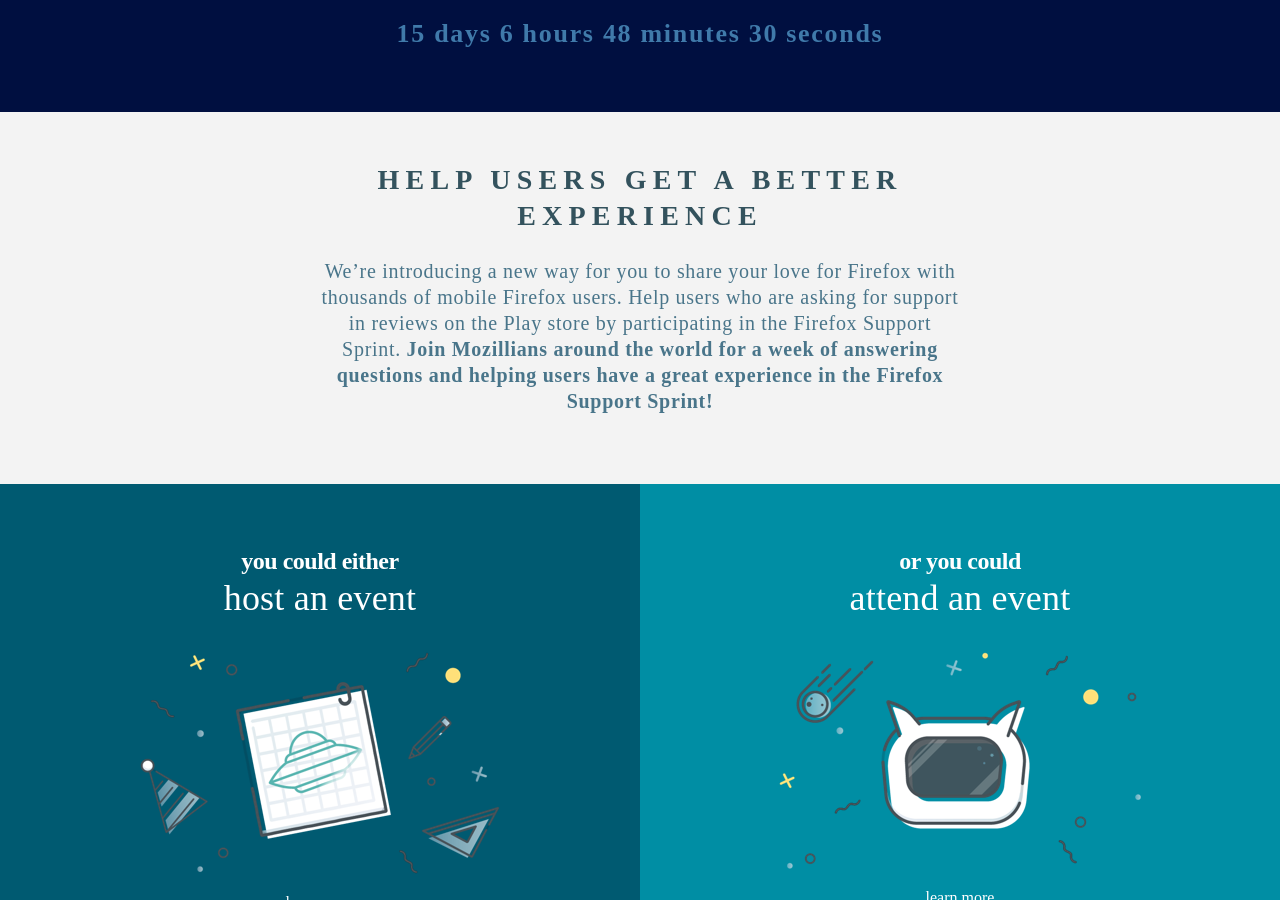
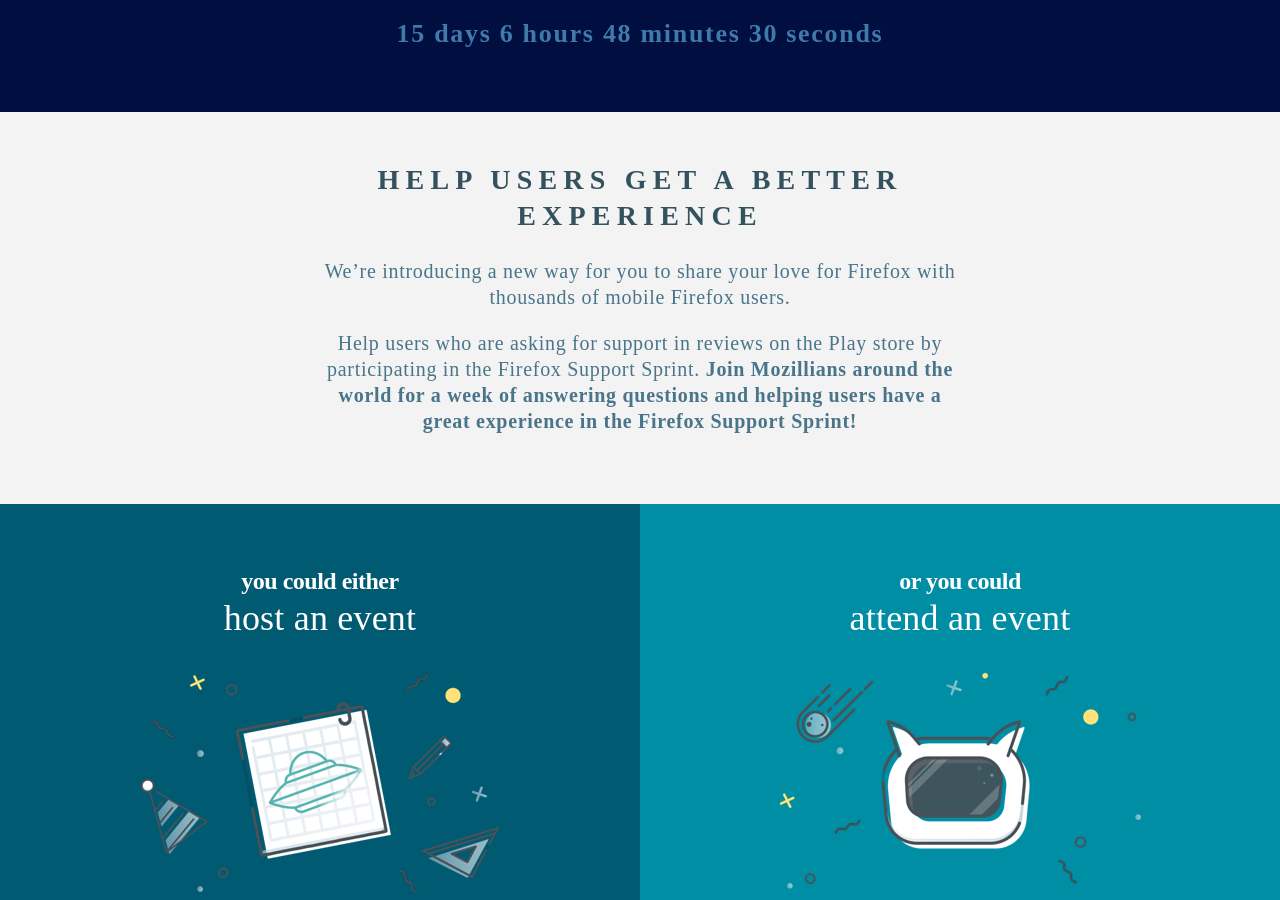
Before and after one commit to mozilla/sumo-playstore-campaign, a Jekyll site: the page built from index.md, in a window 1280 px wide and 900 px high, scrolled down 557 px. Built offline with Jekyll 4.4.1, drawn with Linux system fonts in a browser that asks for light colours; some web fonts are replaced; a script that is not in the unit is left out.

Commit message:
Fix markup + add spacing

```diff
--- a/_layouts/home.html
+++ b/_layouts/home.html
@@ -20,8 +20,11 @@ layout: default
     <div class="description">
       <h2>Help users get a better experience</h2>
       <p>
-We’re introducing a new way for you to share your love for Firefox with thousands of mobile Firefox users.
-Help users who are asking for support in reviews on the Play store by participating in the Firefox Support Sprint.  <strong>Join Mozillians around the world for a week of answering questions and helping users have a great experience in the Firefox Support Sprint!</strong></p>
+        We’re introducing a new way for you to share your love for Firefox with thousands of mobile Firefox users.
+      </p>
+      <p>
+        Help users who are asking for support in reviews on the Play store by participating in the Firefox Support Sprint. <strong>Join Mozillians around the world for a week of answering questions and helping users have a great experience in the Firefox Support Sprint!</strong>
+      </p>
     </div>
   </section>
 
```
